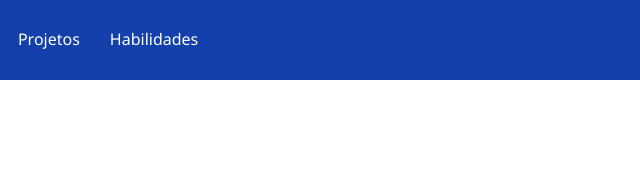
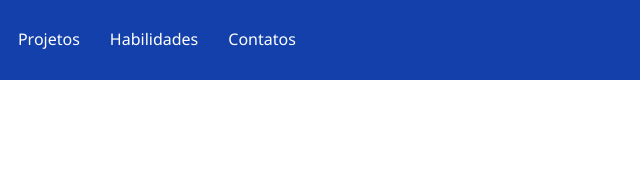
Before and after one commit to joaoluiz00/joaoluiz00.github.io, a plain HTML site: page index.html in a window 1280 px wide. Shown: the top 177 px of the page, 73-713 px from the left. Drawn offline with Linux system fonts and the light colour scheme.

Commit message:
detalhes

```diff
--- a/index.html
+++ b/index.html
@@ -15,6 +15,7 @@
       <li><a href="#inicio">Início</a></li>
       <li><a href="#projetos">Projetos</a></li>
       <li><a href="#habilidades">Habilidades</a></li>
+      <li><a href="#contatos">Contatos</a></li>
       <li class="name">João Luiz Souza Pereira</li>
       <li>
         <button id="theme-toggle" class="theme-btn" aria-label="Alternar tema">
@@ -50,7 +51,7 @@
     <h2>Meus Projetos</h2>
     <div class="carousel-container">
       <div class="carousel-slide">
-        <!-- Item 1 -->
+
         <div class="carousel-item">
           <a href="https://github.com/joaoluiz00/xhopii" target="_blank" class="project-link">
             <div class="project-card">
@@ -66,7 +67,6 @@
           </a>
         </div>
 
-        <!-- Item 2 -->
         <div class="carousel-item">
           <a href="https://github.com/joaoluiz00/JDB" target="_blank" class="project-link">
             <div class="project-card">
@@ -98,7 +98,6 @@
         </div>
       </div>
 
-      <!-- Botões de Controle do Carousel -->
       <button class="carousel-btn prev-btn">&#10094;</button>
       <button class="carousel-btn next-btn">&#10095;</button>
     </div>
@@ -118,7 +117,7 @@
     </div>
   </section>
 
-  <footer class="fade-in" id="footer">
+  <footer class="fade-in" id="contatos">
     <div class="social-icons">
       <a href="https://github.com/joaoluiz00" target="_blank" aria-label="GitHub">
         <i class="fab fa-github"></i>
--- a/script.js
+++ b/script.js
@@ -1,5 +1,4 @@
 document.addEventListener('DOMContentLoaded', () => {
-  // Menu Mobile
   const menuMobile = document.querySelector('.menu-mobile');
   const navLinks = document.querySelector('.nav-links');
   menuMobile.addEventListener('click', () => {
@@ -12,7 +11,6 @@ document.addEventListener('DOMContentLoaded', () => {
     });
   });
 
-  // Carousel Navigation
   const carouselSlide = document.querySelector('.carousel-slide');
   const carouselItems = document.querySelectorAll('.carousel-item');
   let currentIndex = 0;
@@ -33,7 +31,6 @@ document.addEventListener('DOMContentLoaded', () => {
     carouselSlide.style.transform = `translateX(-${currentIndex * 100}%)`;
   }
 
-  // Dark Mode Toggle
   const themeToggle = document.getElementById('theme-toggle');
   const body = document.body;
   themeToggle.addEventListener('click', () => {
@@ -41,7 +38,6 @@ document.addEventListener('DOMContentLoaded', () => {
     updateThemeIcon();
   });
 
-  // Efeito Fade-In ao Scroll com IntersectionObserver
   const faders = document.querySelectorAll('.fade-in');
   const appearOptions = {
     threshold: 0.3,
```
Also changed, not shown: style.css (+6 -14 lines).
